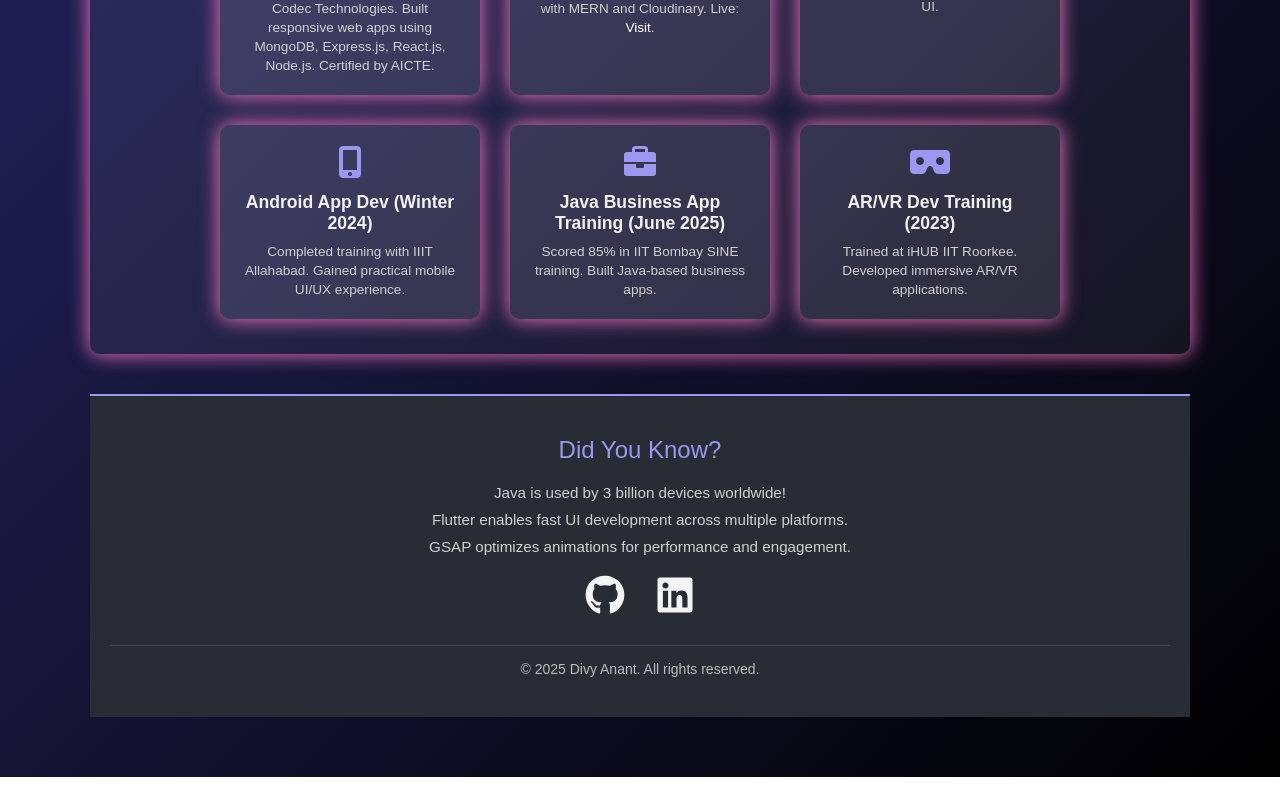
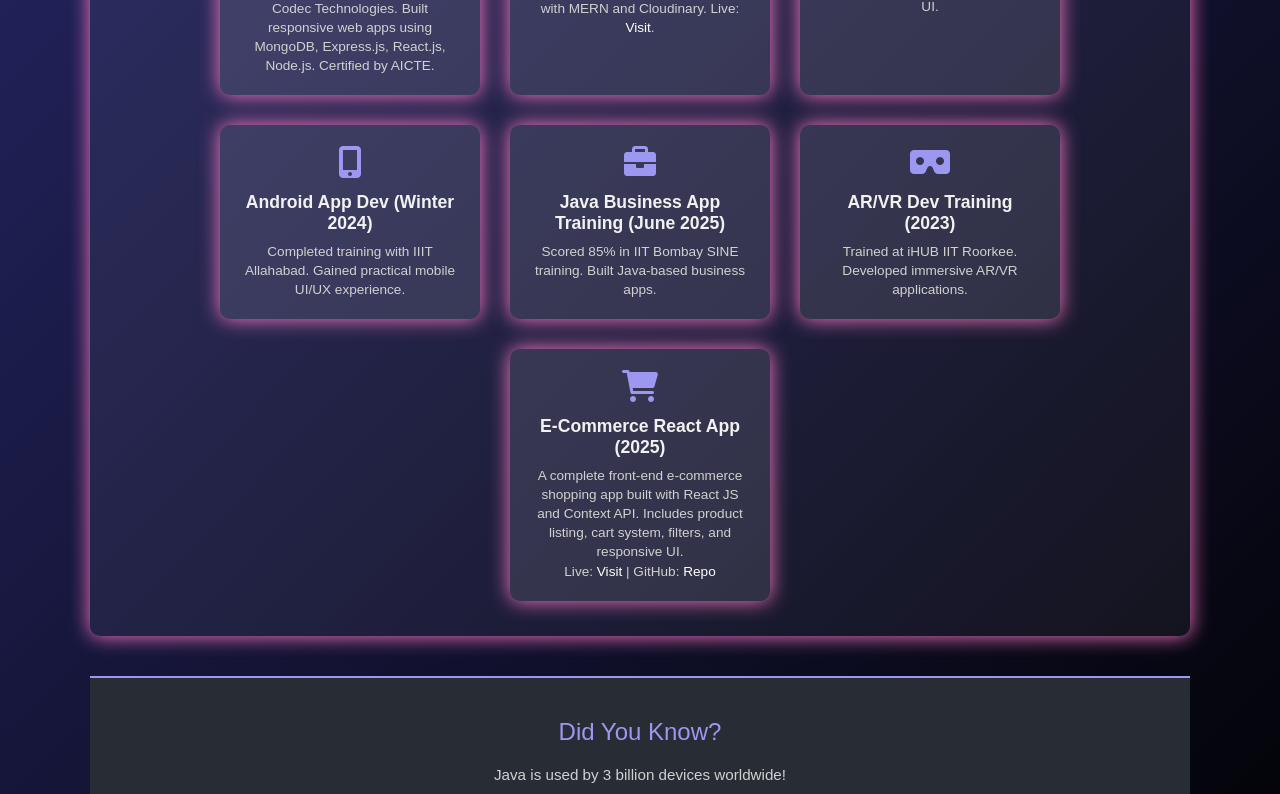
Before and after one commit to DivyAnant01/React-Portfolio, a React (Vite) app: page / in a window 1280 px wide. Shown: the part 794-1588 px from the top of the page. Built offline with nearby package versions, Linux system fonts and the light colour scheme.

Commit message:
Added E-Commerce React Project section in portfolio

```diff
--- a/src/pages/home/Home.jsx
+++ b/src/pages/home/Home.jsx
@@ -7,21 +7,42 @@ import "./Home.css";
 
 const Portfolio = () => {
   useEffect(() => {
-    // Typed.js Animation
     const typed = new Typed("#element", {
-      strings: ["Web Developer", "Graphic Designer", "Web Designer", "Video Editor", "Logo Designer."],
+      strings: [
+        "Web Developer",
+        "Graphic Designer",
+        "Web Designer",
+        "Video Editor",
+        "Logo Designer."
+      ],
       typeSpeed: 50,
       backSpeed: 30,
       loop: true,
     });
 
-    // GSAP Animations for Footer
-    gsap.from(".footer-content h2", { duration: 1, y: -50, opacity: 0, ease: "power2.out" });
-    gsap.from(".knowledge p", { duration: 1, y: 30, opacity: 0, stagger: 0.3, ease: "power2.out" });
-    gsap.from(".social-icons a", { duration: 1, scale: 0, opacity: 0, stagger: 0.2, ease: "back.out(1.7)" });
+    gsap.from(".footer-content h2", {
+      duration: 1,
+      y: -50,
+      opacity: 0,
+      ease: "power2.out",
+    });
+    gsap.from(".knowledge p", {
+      duration: 1,
+      y: 30,
+      opacity: 0,
+      stagger: 0.3,
+      ease: "power2.out",
+    });
+    gsap.from(".social-icons a", {
+      duration: 1,
+      scale: 0,
+      opacity: 0,
+      stagger: 0.2,
+      ease: "back.out(1.7)",
+    });
 
-    // Set current year dynamically
-    document.getElementById("currentYear").textContent = new Date().getFullYear();
+    document.getElementById("currentYear").textContent =
+      new Date().getFullYear();
 
     return () => typed.destroy();
   }, []);
@@ -51,8 +72,12 @@ const Portfolio = () => {
           <div>and I am a passionate</div>
           <span id="element"></span>
           <div className="buttons">
-            <button onClick={downloadResume} className="btn">Download Resume</button>
-            <button onClick={openGithub} className="btn">Visit GitHub</button>
+            <button onClick={downloadResume} className="btn">
+              Download Resume
+            </button>
+            <button onClick={openGithub} className="btn">
+              Visit GitHub
+            </button>
           </div>
         </div>
         <div className="rightsection">
@@ -66,37 +91,126 @@ const Portfolio = () => {
       <section className="secondsection">
         <span className="text-grey">What I have done so far</span>
         <h1>Projects & Internships</h1>
+
         <div className="box">
+
+          {/* Internship */}
           <div className="vertical">
-            <div className="image-top"><i className="fas fa-laptop-code"></i></div>
-            <div className="vertical-title">MERN Stack Developer Intern (May–June 2025)</div>
-            <div className="vertical-desc">Completed full-stack internship at Codec Technologies. Built responsive web apps using MongoDB, Express.js, React.js, Node.js. Certified by AICTE.</div>
+            <div className="image-top">
+              <i className="fas fa-laptop-code"></i>
+            </div>
+            <div className="vertical-title">
+              MERN Stack Developer Intern (May–June 2025)
+            </div>
+            <div className="vertical-desc">
+              Completed full-stack internship at Codec Technologies. Built
+              responsive web apps using MongoDB, Express.js, React.js,
+              Node.js. Certified by AICTE.
+            </div>
           </div>
+
+          {/* Wanderlust */}
           <div className="vertical">
-            <div className="image-top"><i className="fas fa-home"></i></div>
+            <div className="image-top">
+              <i className="fas fa-home"></i>
+            </div>
             <div className="vertical-title">Wanderlust – Rental Web App (2025)</div>
-            <div className="vertical-desc">Full-stack property rental platform with MERN and Cloudinary. Live: <a href="https://wanderlust-visit.onrender.com" target="_blank" rel="noreferrer" className="vertical-link">Visit</a>.</div>
+            <div className="vertical-desc">
+              Full-stack property rental platform with MERN and Cloudinary.{" "}
+              Live:{" "}
+              <a
+                href="https://wanderlust-visit.onrender.com"
+                target="_blank"
+                rel="noreferrer"
+                className="vertical-link"
+              >
+                Visit
+              </a>
+              .
+            </div>
           </div>
+
+          {/* Portfolio */}
           <div className="vertical">
-            <div className="image-top"><i className="fas fa-globe"></i></div>
+            <div className="image-top">
+              <i className="fas fa-globe"></i>
+            </div>
             <div className="vertical-title">Portfolio Website (2025)</div>
-            <div className="vertical-desc">Built with HTML, CSS, JS. GSAP animations for smooth and engaging UI.</div>
+            <div className="vertical-desc">
+              Built with HTML, CSS, JS. GSAP animations for smooth and
+              engaging UI.
+            </div>
           </div>
+
+          {/* Android App */}
           <div className="vertical">
-            <div className="image-top"><i className="fas fa-mobile-alt"></i></div>
+            <div className="image-top">
+              <i className="fas fa-mobile-alt"></i>
+            </div>
             <div className="vertical-title">Android App Dev (Winter 2024)</div>
-            <div className="vertical-desc">Completed training with IIIT Allahabad. Gained practical mobile UI/UX experience.</div>
+            <div className="vertical-desc">
+              Completed training with IIIT Allahabad. Gained practical
+              mobile UI/UX experience.
+            </div>
           </div>
+
+          {/* Java App */}
           <div className="vertical">
-            <div className="image-top"><i className="fas fa-briefcase"></i></div>
-            <div className="vertical-title">Java Business App Training (June 2025)</div>
-            <div className="vertical-desc">Scored 85% in IIT Bombay SINE training. Built Java-based business apps.</div>
+            <div className="image-top">
+              <i className="fas fa-briefcase"></i>
+            </div>
+            <div className="vertical-title">
+              Java Business App Training (June 2025)
+            </div>
+            <div className="vertical-desc">
+              Scored 85% in IIT Bombay SINE training. Built Java-based
+              business apps.
+            </div>
           </div>
+
+          {/* AR/VR */}
           <div className="vertical">
-            <div className="image-top"><i className="fas fa-vr-cardboard"></i></div>
+            <div className="image-top">
+              <i className="fas fa-vr-cardboard"></i>
+            </div>
             <div className="vertical-title">AR/VR Dev Training (2023)</div>
-            <div className="vertical-desc">Trained at iHUB IIT Roorkee. Developed immersive AR/VR applications.</div>
+            <div className="vertical-desc">
+              Trained at iHUB IIT Roorkee. Developed immersive AR/VR
+              applications.
+            </div>
           </div>
+
+          {/* ✅ NEW: E-Commerce React Project */}
+          <div className="vertical">
+            <div className="image-top">
+              <i className="fas fa-shopping-cart"></i>
+            </div>
+            <div className="vertical-title">E-Commerce React App (2025)</div>
+            <div className="vertical-desc">
+              A complete front-end e-commerce shopping app built with React JS
+              and Context API. Includes product listing, cart system, filters,
+              and responsive UI. <br />
+              Live:{" "}
+              <a
+                href="http://vshopmart.netlify.app"
+                target="_blank"
+                rel="noreferrer"
+                className="vertical-link"
+              >
+                Visit
+              </a>{" "}
+              | GitHub:{" "}
+              <a
+                href="https://github.com/DivyAnant01/E-Commerce-App.git"
+                target="_blank"
+                rel="noreferrer"
+                className="vertical-link"
+              >
+                Repo
+              </a>
+            </div>
+          </div>
+
         </div>
       </section>
 
@@ -115,7 +229,10 @@ const Portfolio = () => {
           </div>
         </div>
         <div className="footer-bottom">
-          <p>&copy; <span id="currentYear"></span> Divy Anant. All rights reserved.</p>
+          <p>
+            &copy; <span id="currentYear"></span> Divy Anant. All rights
+            reserved.
+          </p>
         </div>
       </footer>
     </main>
```
